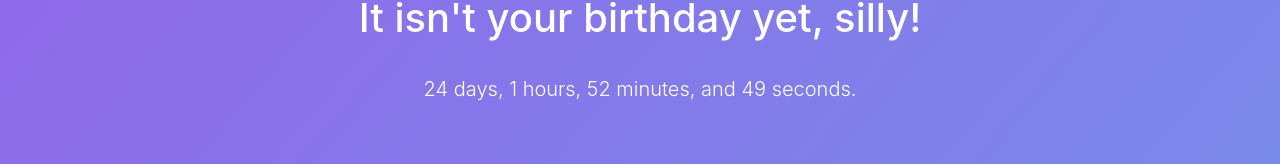
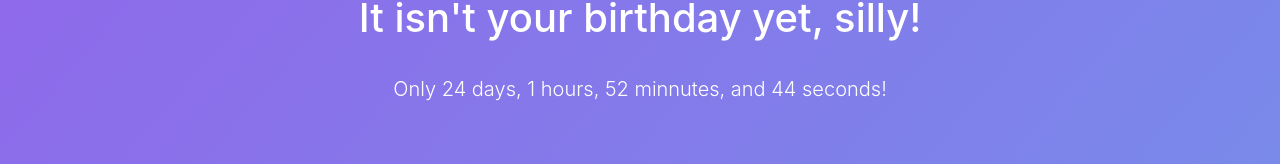
Before and after one commit to jackgraddon/birthdaygigi, a plain HTML site: page index.html in a window 1280 px wide. Shown: the part 343-507 px from the top of the page. Drawn offline with nearby package versions, Linux system fonts and the light colour scheme.

Commit message:
Fixed countdown

```diff
--- a/index.html
+++ b/index.html
@@ -89,22 +89,27 @@
     </div>
 </body>
 
-<script type="text/javascript">
-    function countdown() {
-        var countDate = new Date('June 3, 2020 0:00:00').getTime();
-        let lead = document.getElementById('lead');
-        var now = new Date().getTime();
-        var timeUntil = countDate - now;
-        var days = Math.floor(timeUntil / (1000 * 60 * 60 * 24));
-        var hours = Math.floor((timeUntil % (1000 * 60 * 60 * 24)) / (1000 * 60 * 60));
-        var minutes = Math.floor((timeUntil % (1000 * 60 * 60)) / (1000 * 60));
-        var seconds = Math.floor((timeUntil % (1000 * 60)) / 1000);
-        lead.innerHTML = days + " days, " + hours + " hours, " + minutes + " minutes, and " + seconds + " seconds.";
-        console.log(timeUntil)
-    }
-    countdown();
-    setInterval(countdown(), 100);
-</script>
+<script>
+    var countDownDate = new Date("Jun 3, 2020 0:00:00").getTime();
+    var x = setInterval(function() {
+      var now = new Date().getTime();
+      var distance = countDownDate - now;
+
+      // Time calculations for days, hours, minutes and seconds
+      var days = Math.floor(distance / (1000 * 60 * 60 * 24));
+      var hours = Math.floor((distance % (1000 * 60 * 60 * 24)) / (1000 * 60 * 60));
+      var minutes = Math.floor((distance % (1000 * 60 * 60)) / (1000 * 60));
+      var seconds = Math.floor((distance % (1000 * 60)) / 1000);
+
+      document.getElementById("lead").innerHTML = "Only " + days + " days, " + hours + " hours, "
+      + minutes + " minnutes, and " + seconds + " seconds!";
+
+      if (distance < 0) {
+        clearInterval(x);
+        window.location.href = "today/";
+      }
+    }, 1000);
+    </script>
 <!-- Date Test -->
 <script src="script/date.js"></script>
 
```
